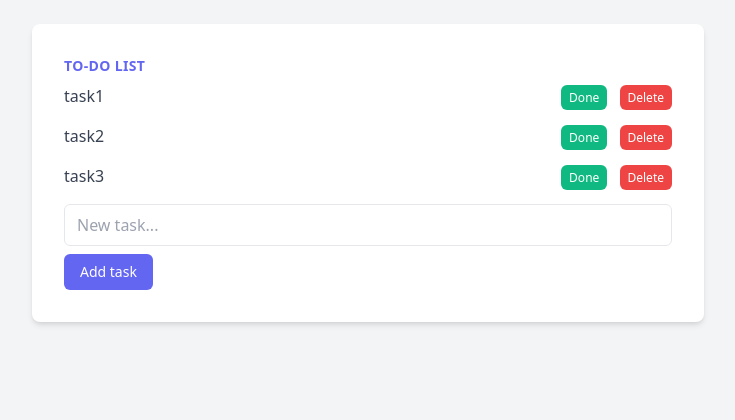
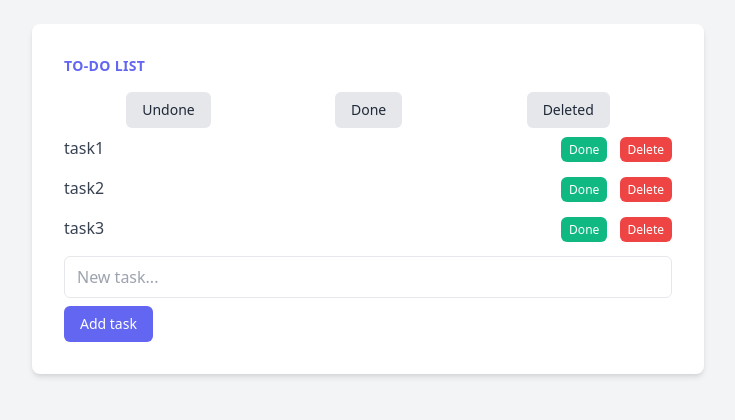
Before and after one commit to osmnr/django-practice, a Django app: page /todolist/?filter=undone in a window 1280 px wide. Shown: the part 64-484 px from the top of the page, without its empty margins (272-1007 px from the left). Run offline with Django 5.2, Linux system fonts and the light colour scheme; data comes from the database, SQL or seed files in the repository; both versions use the stored data as it was after the commit.

Commit message:
filter buttons added

```diff
--- a/templates/todoList/todoList.html
+++ b/templates/todoList/todoList.html
@@ -9,6 +9,13 @@
         <div class="md:flex">
             <div class="p-8 w-full">
                 <div class="uppercase tracking-wide text-sm text-indigo-500 font-semibold">To-Do List</div>
+
+                <div class="mt-4 flex justify-around">
+                    <a href="{%url 'todoList:index' %}?filter=undone" class="px-4 py-2 bg-gray-200 text-gray-800 text-sm font-medium rounded-md hover:bg-gray-300">Undone</a>
+                    <a href="{%url 'todoList:index' %}?filter=done" class="px-4 py-2 bg-gray-200 text-gray-800 text-sm font-medium rounded-md hover:bg-gray-300">Done</a>
+                    <a href="{%url 'todoList:index' %}?filter=deleted" class="px-4 py-2 bg-gray-200 text-gray-800 text-sm font-medium rounded-md hover:bg-gray-300">Deleted</a>
+                </div>
+
                 <div class="mt-2">
                     <ul class="space-y-4">
                         {% for task in filteredList%}
@@ -24,7 +31,12 @@
                                 {% else  %}
                                 <a href="{% url 'todoList:update' task.id%}" class="px-2 py-1 bg-green-500 text-white text-xs font-medium rounded-md hover:bg-green-700">Done</a>
                                 {% endif %}
-                                <a href= "{% url 'todoList:delete' task.id%}" class="px-2 py-1 bg-red-500 text-white text-xs font-medium rounded-md hover:bg-red-700 ml-2">Delete</a>
+                                {% if task.isDeleted %}
+                                <button type='button' class="px-2 py-1  text-xs font-medium rounded-md ml-2 cursor-not-allowed" disabled>Already Deleted</button>
+                                {% else %}
+                                <a href= "{% url 'todoList:delete' task.id%}" class="px-2 py-1 bg-red-500 text-white text-xs font-medium rounded-md hover:bg-red-700 ml-2" >Delete</a>
+                                {% endif %}
+
                             </div>
                         </li>
                         {% endfor %}
--- a/todoList/views.py
+++ b/todoList/views.py
@@ -14,8 +14,19 @@ def todoList(request):
         else:
             a = Todolist(taskName=newTask)
             a.save()
+    pageFilter = request.GET.get('filter')
+    if pageFilter:
+        if pageFilter.lower() == 'undone':
+            taskList = Todolist.objects.filter(isDeleted=False, isDone=False).order_by('updatedDate','id')
+        elif pageFilter.lower() == 'done':
+            taskList = Todolist.objects.filter(isDeleted=False, isDone=True).order_by('updatedDate','id')
+        elif pageFilter.lower() == 'deleted':
+            taskList = Todolist.objects.filter(isDeleted=True).order_by('updatedDate','id')
+        else:
+            return redirect('todoList:index')
+    else:
+        taskList = Todolist.objects.filter(isDeleted=False).order_by('isDone','updatedDate','id')
 
-    taskList = Todolist.objects.filter(isDeleted=False).order_by('isDone','updatedDate','id')
     daysKeep = 3
     past_date_before_daysKeep = timezone.now() - timedelta(days = daysKeep)
     ## Todolist.objects.filter(updatedDate__lte=daysKeep) ## bunu kullanamadık.
```
Also changed, not shown: db.sqlite3.
